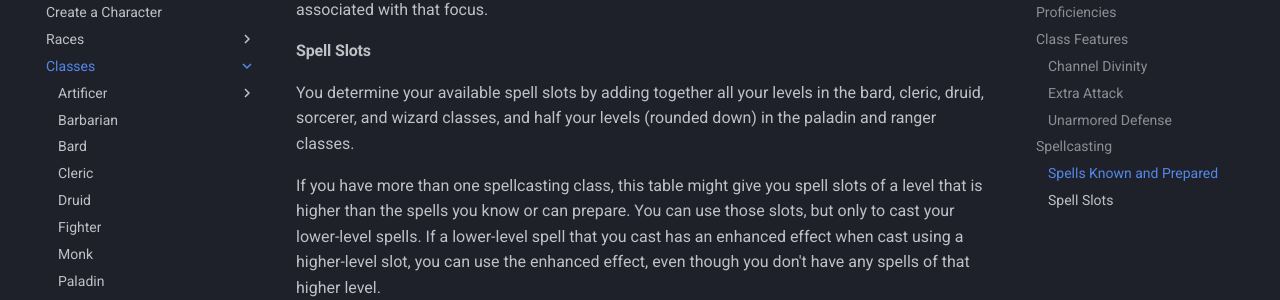
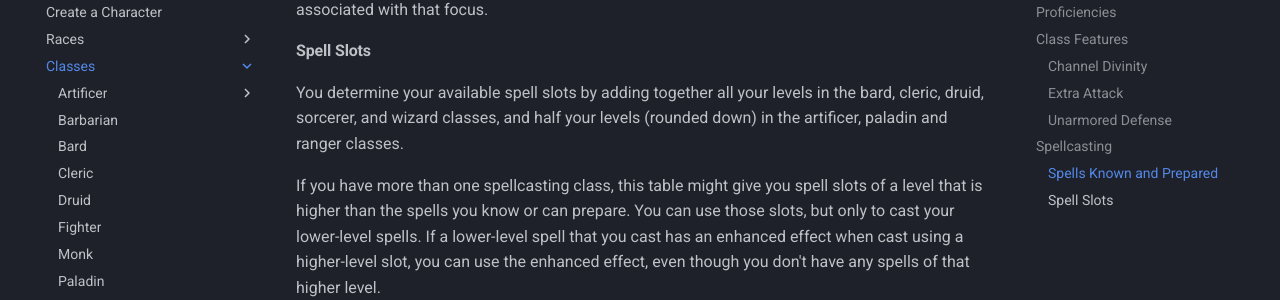
Before and after one commit to kalvingarcia/ttrpg-handbook, an MkDocs documentation site: the page built from docs/classes/index.md, in a window 1280 px wide and 900 px high, scrolled down 3943 px. Shown: the part 177-477 px from the top of the window. Built offline with MkDocs 1.6.1 and Material for MkDocs 9.7.7, drawn with Linux system fonts in a browser that asks for light colours; some of the changed text lies outside the part shown.

Commit message:
added general class information

```diff
--- a/docs/classes/index.md
+++ b/docs/classes/index.md
@@ -78,7 +78,7 @@ You determine what spells you know and can prepare for each class individually,
 Your spellcasting ability is determined by your primary class. It is the method that you learned to channel magic. Once your primary class changes, this signifies a change in how your character associates magic with themselves, and this could change your spellcasting ability. On the other hand, a spellcasting focus, such as a holy symbol, can be used only for the spells from the class associated with that focus.
 
 #### Spell Slots
-You determine your available spell slots by adding together all your levels in the bard, cleric, druid, sorcerer, and wizard classes, and half your levels (rounded down) in the paladin and ranger classes.
+You determine your available spell slots by adding together all your levels in the bard, cleric, druid, sorcerer, and wizard classes, and half your levels (rounded down) in the artificer, paladin and ranger classes.
 
 If you have more than one spellcasting class, this table might give you spell slots of a level that is higher than the spells you know or can prepare. You can use those slots, but only to cast your lower-level spells. If a lower-level spell that you cast has an enhanced effect when cast using a higher-level slot, you can use the enhanced effect, even though you don't have any spells of that higher level.
 
```
Also changed, not shown: other parts of docs/classes/index.md (+1 -1 lines).
